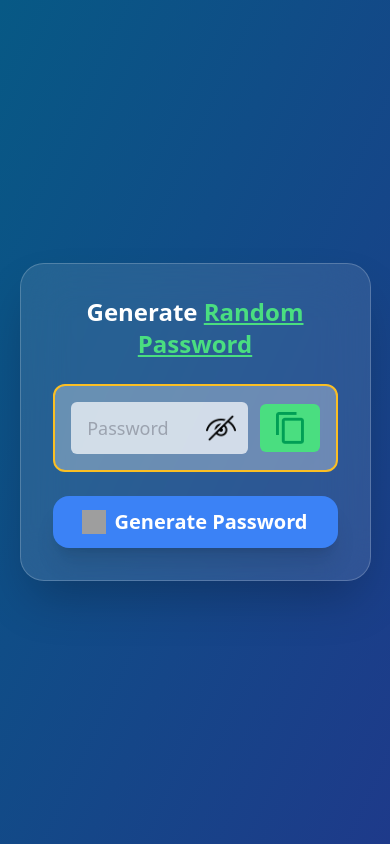
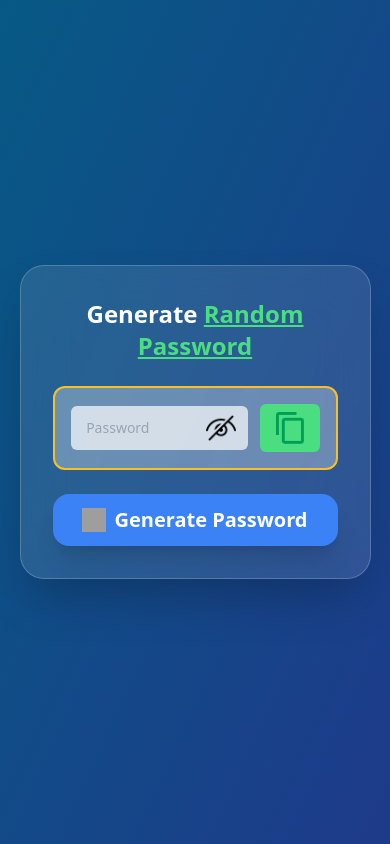
Before and after one commit to abhi1994j/Random-Password, a website: page index.html in a window 390 px wide. Drawn offline with nearby package versions, Linux system fonts and the light colour scheme; grey boxes are pictures that could not be loaded.

Commit message:
text resizing

```diff
--- a/index.html
+++ b/index.html
@@ -24,7 +24,7 @@
           type="password"
           id="password"
           placeholder=" Password"
-          class="w-full p-3 rounded-md bg-white/70 text-gray-700 text-lg focus:outline-none"
+          class="w-full p-3 rounded-md bg-white/70 text-gray-700 text-sm md:text-lg focus:outline-none"
         />
         <button id="showHide" class="absolute right-[100px]">
           <img
```
Also changed, not shown: output.css.
